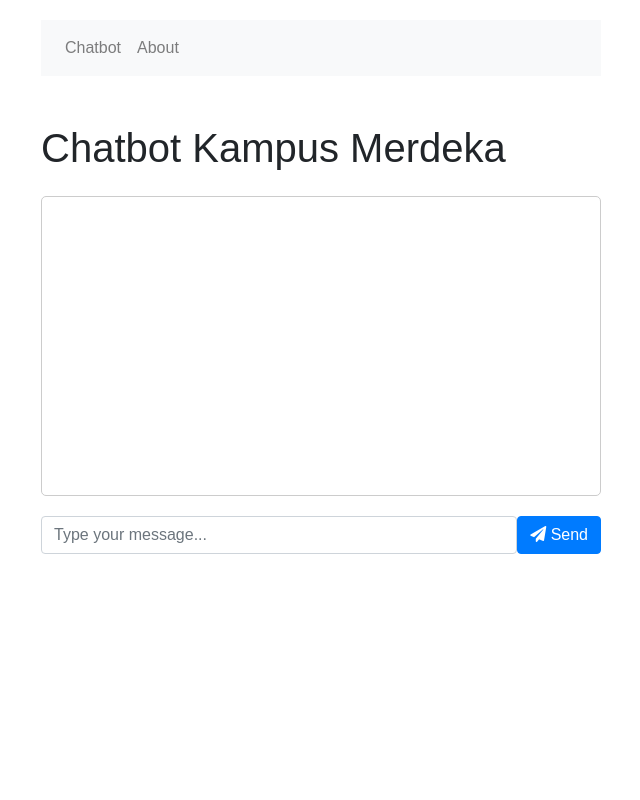
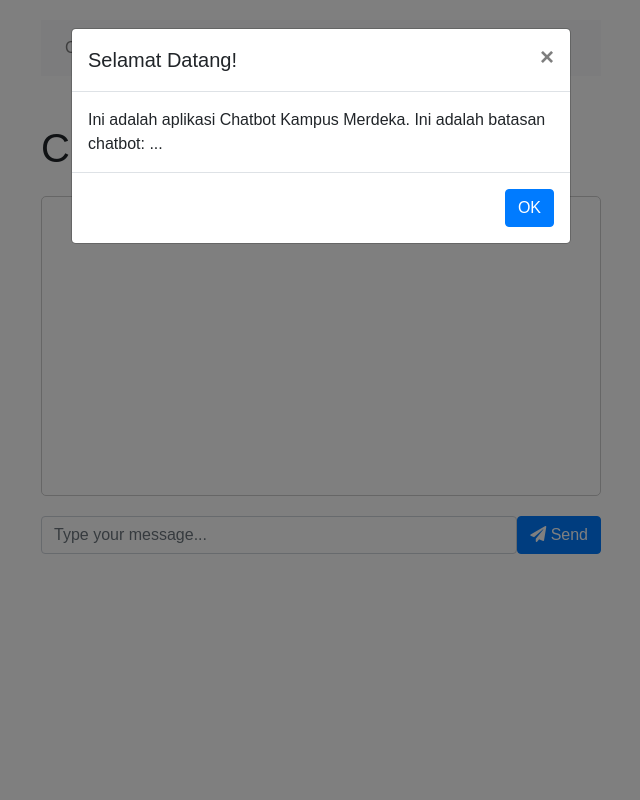
Before and after one commit to SriYanisaa/chatbot-kampus-merdeka-deep-learning, a Flask app: page / in a window 1280 px wide. Shown: the whole page, without its empty margins (319-959 px from the left). Run offline with Flask 3, Linux system fonts and the light colour scheme; parts of the project's set-up code (start-up, migrations or seed data) failed here and were passed over; some libraries are stand-ins or nearby versions.

Commit message:
update dataset, update prapemrosesan, update front end

```diff
--- a/kampus_merdeka.json
+++ b/kampus_merdeka.json
@@ -25,7 +25,8 @@
                 "Halo! Mau tau tentang kampus merdeka, kan?",
                 "Hello!  Lagi kepo tentang kampus merdeka ya?",
                 "Hii! Bot Kampus Merdeka disini, ada yang bisa dibantu?",
-                "Hai ! Mau tau tentang apa tentang kampus merdeka?"
+                "Hai ! Mau tau tentang apa tentang kampus merdeka?",
+                "Halo ! Mau tau program apa yang ada pada kampus merdeka?"
             ]
         },
         {
@@ -126,9 +127,10 @@
                 "Program Kampus Merdeka Kemendikbud",
                 "Program Kampus Merdeka Kemensos",
                 "Program Kampus Merdeka BUMN"
+
             ],
             "responses": [
-                "Yuk, pilih program di bawah ini:"
+                "Ada beberapa program Kampus Merdeka Kemendikbud, yaitu Studi Independen, Magang, Kampus Mengajar, IISMA, Pertukaran Mahasiswa Merdeka, dan Pejuang Muda. Sedangkan program Kampus Merdeka Kemensos, yaitu Pejuang Muda. Sedangkan program Kampus Merdeka BUMN, yaitu PMMB."
             ]
         },
         {
@@ -143,7 +145,8 @@
                 "PMMB"
             ],
             "responses": [
-                "Mau tau tentang apa nih?"
+                "Mau tau tentang apa nih?",
+                "Program mana yang kamu ingin ketahui?"
             ]
         },
         {
--- a/templates/index.html
+++ b/templates/index.html
@@ -34,8 +34,43 @@
         </div>
     </div>
 
+    <div class="modal fade" id="welcomeModal" tabindex="-1" role="dialog" aria-labelledby="welcomeModalLabel" aria-hidden="true">
+        <div class="modal-dialog" role="document">
+            <div class="modal-content">
+                <div class="modal-header">
+                    <h5 class="modal-title" id="welcomeModalLabel">Selamat Datang!</h5>
+                    <button type="button" class="close" data-dismiss="modal" aria-label="Close">
+                        <span aria-hidden="true">&times;</span>
+                    </button>
+                </div>
+                <div class="modal-body">
+                    Ini adalah aplikasi Chatbot Kampus Merdeka. Ini adalah batasan chatbot: ...
+                </div>
+                <div class="modal-footer">
+                    <button type="button" class="btn btn-primary" data-dismiss="modal">OK</button>
+                </div>
+            </div>
+        </div>
+    </div>
+
     <!-- Font Awesome Icons -->
     <link rel="stylesheet" href="https://cdnjs.cloudflare.com/ajax/libs/font-awesome/5.15.1/css/all.min.css">
+
+    <script>
+        function showPopup() {
+            // Cek apakah cookie sudah ada
+            if (document.cookie.indexOf("popupShown=true") == -1) {
+                // Jika cookie tidak ada, tampilkan modal
+                $('#welcomeModal').modal('show');
+
+                // Set cookie agar pop-up tidak ditampilkan lagi
+                document.cookie = "popupShown=true; expires=Fri, 31 Dec 9999 23:59:59 GMT";
+            }
+        }
+
+        // Panggil fungsi showPopup saat halaman dimuat
+        window.onload = showPopup;
+    </script>
 
     <script>
         $(document).ready(function() {
```
Also changed, not shown: 4 other files.
